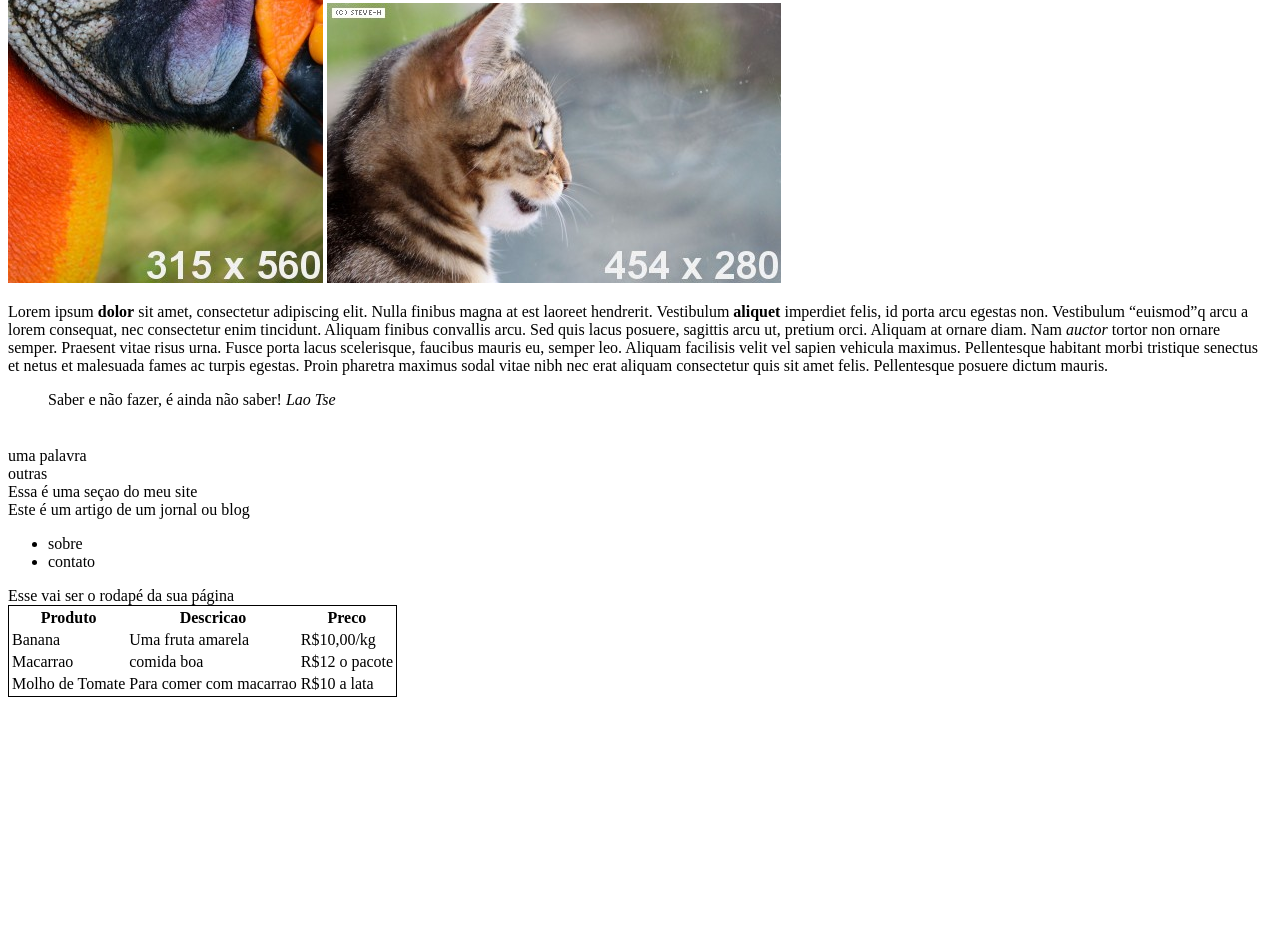
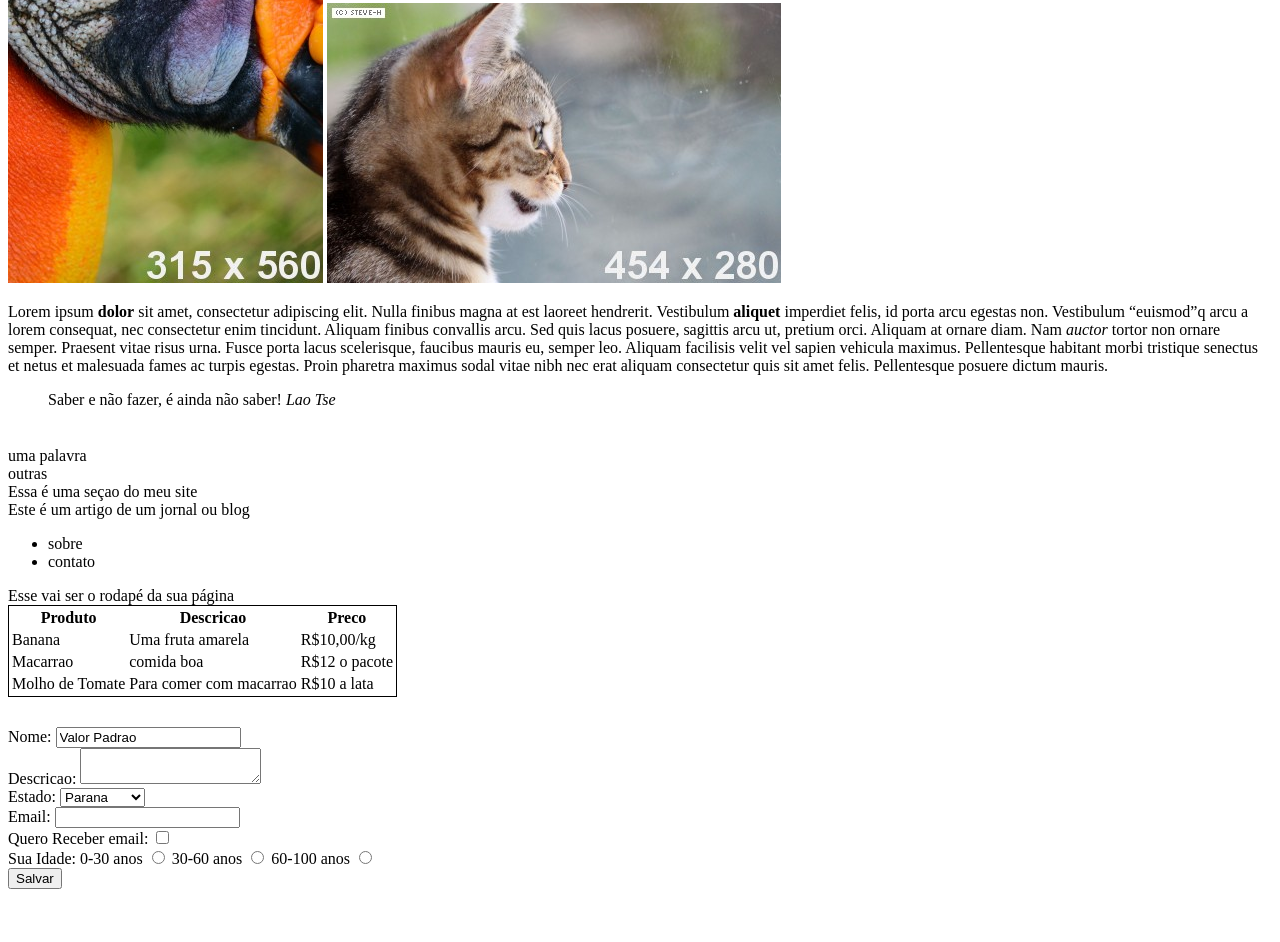
Before and after one commit to douglascorrea/html_playground, a plain HTML site: page index.html in a window 1280 px wide. Shown: the part 1215-2157 px from the top of the page. Before the commit the page ends 1920 px from the top, so only its background shows below. Drawn offline with Linux system fonts and the light colour scheme.

Commit message:
Explicado formularios

```diff
--- a/index.html
+++ b/index.html
@@ -127,5 +127,42 @@
         </tr>
       </tbody>
     </table>
+
+    <div style="margin-top: 30px; padding-bottom: 50px">
+      <form action="/contato" method="POST">
+        <label for="nome">Nome:</label>
+        <input
+          id="nome"
+          type="text"
+          placeholder="Digite seu nome"
+          value="Valor Padrao"
+          name="nome"
+        />
+        <br />
+        <label for="descricao">Descricao:</label>
+        <textarea name="descricao" id="descricao"></textarea>
+        <br />
+        <label for="estado">Estado:</label>
+        <select name="estado">
+          <option value="PR">Parana</option>
+          <option value="SP">Sao Paulo</option>
+          <option value="CE">Ceara</option>
+          <option value="AM">Amazonas</option>
+        </select>
+        <br />
+        <label for="email">Email:</label>
+        <input type="email" name="email" />
+        <br />
+        <label for="checkbox">Quero Receber email:</label>
+        <input type="checkbox" />
+        <br />
+        <label for="radio">Sua Idade:</label>
+        0-30 anos <input type="radio" name="age" />
+        30-60 anos <input type="radio" name="age" />
+        60-100 anos <input type="radio" name="age" />
+        <br />
+        <button type="submit">Salvar</button>
+      </form>
+    </div>
   </body>
 </html>
```
